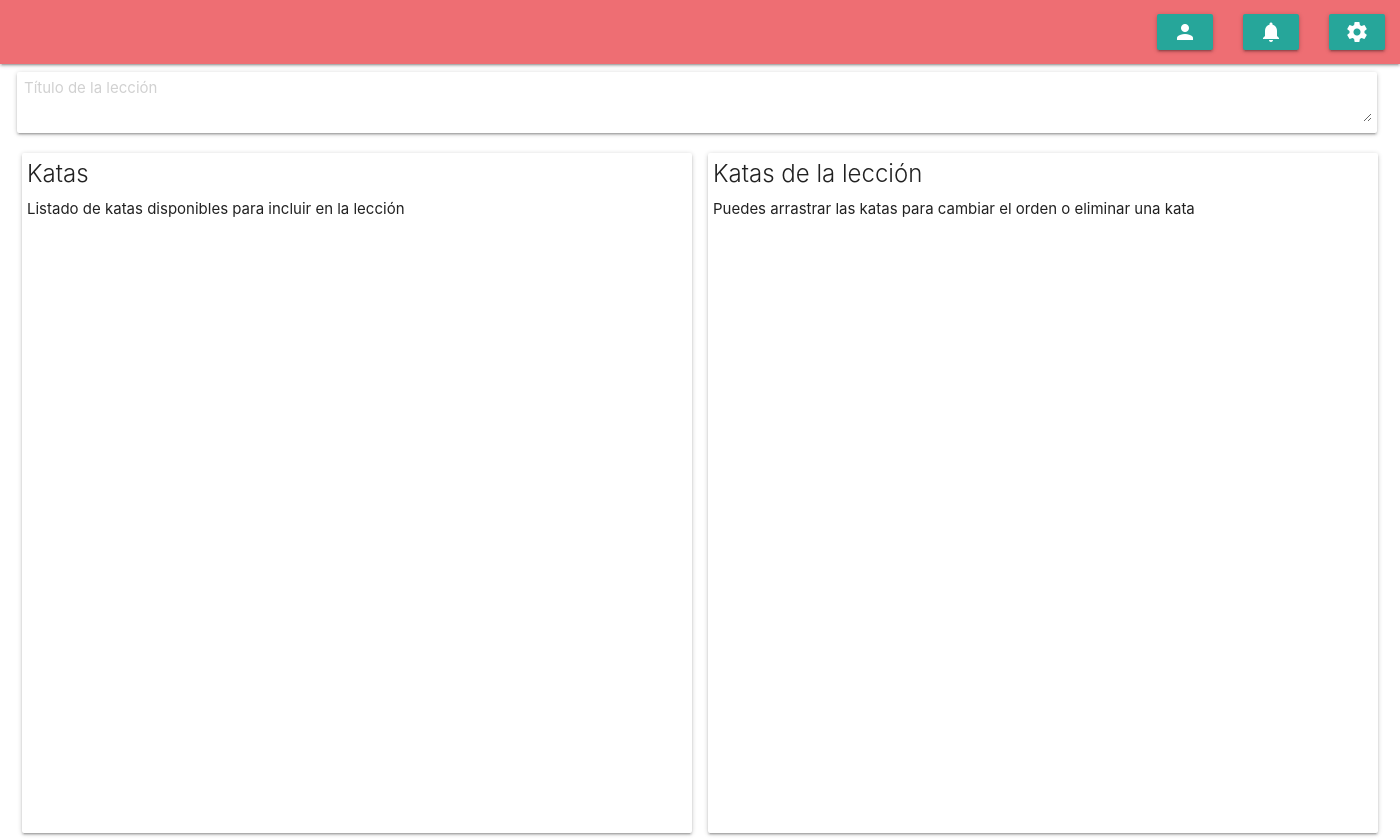
After one commit to Lospitao/myphpisland, a Symfony app: template templates/lessons_editor/index.html.twig in a window 1400 px wide. The commit adds this page. Run offline with Twig, Linux system fonts and the light colour scheme; the template is opened without the code that fills it, so the values that code supplies are empty; some libraries are stand-ins or nearby versions.

```diff
--- a/public/css/style.css
+++ b/public/css/katas.css
@@ -2,7 +2,7 @@
     --blue-color: #1E90FF;
 }
 /*****************
-General components
+General editor_components
  *****************/
 .card {
 
--- /dev/null
+++ b/public/css/lessons.css
@@ -0,0 +1,64 @@
+:root {
+    --blue-color: #1E90FF;
+}
+/*****************
+General editor_components
+ *****************/
+.card {
+
+}
+
+.card .card-content {
+    padding: 5px;
+}
+
+.modal .success-message {
+
+}
+.screen {
+    width: 1366px;
+    height: 768px;
+    margin: auto;
+}
+/**
+ Menu component
+ */
+.screen .menu {
+    background-color: var(--blue-color);
+}
+/**
+Title Component
+*/
+.card.title {
+    width:1360px;
+}
+.card.title textarea{
+    border:none
+}
+/**
+Available Katas Component
+*/
+.card.available-katas {
+    width: 670px;
+    height: 680px;
+    margin: 5px;
+    float: left;
+}
+.card.available-katas li {
+    border-top: #0c0c0d;
+    border-bottom: #0c0c0d;
+}
+.card.available-katas li i {
+    float: right;
+
+
+}
+/**
+Ordered Lesson Katas List
+*/
+.card.lesson-katas {
+    width: 670px;
+    height: 680px;
+    margin: 5px;
+    float: right;
+}
--- a/src/Controller/KataController.php
+++ b/src/Controller/KataController.php
@@ -21,6 +21,7 @@ class KataController extends AbstractController
         $uuid = Uuid::v4();
         $kata->setUuid($uuid);
         $kata->setCreatedAt(new \DateTime());
+
         $entity_manager = $this->getDoctrine()->getManager();
         $entity_manager->persist($kata);
         $entity_manager->flush();
--- a/src/Controller/KataEditorController.php
+++ b/src/Controller/KataEditorController.php
@@ -15,9 +15,6 @@ class KataEditorController extends AbstractController
     public function index($uuid)
     {
 
-
-
-
         return $this->render('kata_editor/index.html.twig', [
             'controller_name' => 'KataEditorController',
             'uuid' => $uuid,
--- a/templates/base.html.twig
+++ b/templates/base.html.twig
@@ -25,7 +25,8 @@
         <!-- Materialize icons -->
         <link href="https://fonts.googleapis.com/icon?family=Material+Icons" rel="stylesheet">
         <!--CSS stylesheet-->
-        <link rel="stylesheet" type="text/css" href="{{ asset('css/style.css') }}">
+        <link rel="stylesheet" type="text/css" href="{{ asset('css/katas.css') }}">
+        <link rel="stylesheet" type="text/css" href="{{ asset('css/lessons.css') }}">
 
 
 
--- a/templates/kata/index.html.twig
+++ b/templates/kata/index.html.twig
@@ -41,7 +41,7 @@
     <section class="code-editor card">
         <div class="card-content">
             <span class="card-title">Editor de Código</span>
-            {% include 'kata/components/code-editor.html.twig' %}
+            {% include 'kata/editor_components/code-editor.html.twig' %}
             <button id="test-executor" class="btn modal-trigger execute-test">Ejecutar test</button>
         </div>
     </section>
@@ -49,7 +49,7 @@
     <section class="sample-test card">
         <div class="card-content">
             <span class="card-title">Test de ejemplo</span>
-            {% include 'kata/components/sample_test.html.twig' %}
+            {% include 'kata/editor_components/sample_test.html.twig' %}
         </div>
     </section>
     <footer class="footer">
--- /dev/null
+++ b/templates/lessons/components/lessonKatas.html.twig
@@ -0,0 +1,3 @@
+<div id="orderedLessonKatasList">
+
+</div>
--- /dev/null
+++ b/templates/lessons_editor/editor_components/availableKatas.html.twig
@@ -0,0 +1,10 @@
+<div id="availableKatasList">
+
+    <ul>
+        {% for availableKata in availableKatas %}
+            <li><h5>{{ availableKata }}<i class="tiny material-icons">add_circle</i></h5></li>
+        {% endfor %}
+    </ul>
+
+
+</div>
--- /dev/null
+++ b/templates/lessons_editor/editor_components/lessonKatas.html.twig
@@ -0,0 +1,3 @@
+<div id="orderedLessonKatasList">
+
+</div>
--- /dev/null
+++ b/templates/lessons_editor/index.html.twig
@@ -0,0 +1,39 @@
+{% extends 'base.html.twig' %}
+
+
+
+{% block body %}
+
+    <!DOCTYPE html>
+    <html lang="en">
+<head>
+    <meta charset="UTF-8">
+    <title>Lesson view</title>
+    <script type="text/javascript" src="{{ asset('js/lesson-title-editorPage.js') }}"></script>
+</head>
+<body>
+<div class="screen">
+    <!-- Title section -->
+    <section class="title card">
+        <div class="card-content">
+            <textarea id="title" name="lesson-title" placeholder="Título de la lección" data-uuid={{ uuid }}></textarea>
+        </div>
+    </section>
+    <!-- List of Katas section -->
+    <section class="available-katas card">
+        <div class="card-content">
+            <span class="card-title">Katas</span>
+            <p>Listado de katas disponibles para incluir en la lección</p>
+            {% include 'lessons_editor/editor_components/availableKatas.html.twig' %}
+        </div>
+    </section>
+    <!-- Ordered List of Lesson Katas section -->
+    <section class="lesson-katas card">
+        <div class="card-content">
+            <span class="card-title">Katas de la lección</span>
+            <p>Puedes arrastrar las katas para cambiar el orden o eliminar una kata</p>
+            {% include 'lessons_editor/editor_components/lessonKatas.html.twig' %}
+        </div>
+    </section>
+</body>
+{% endblock %}
```
Also changed, not shown: migrations/Version20200917074857.php (added, +33 -0 lines), src/Controller/LessonsController.php (added, +59 -0 lines), src/Entity/Lesson.php (added, +58 -0 lines), src/Repository/LessonRepository.php (added, +50 -0 lines), templates/lessons/components/availableKatas.html.twig (added, +10 -0 lines), templates/lessons/index.html.twig (added, +38 -0 lines), 1 other file.
